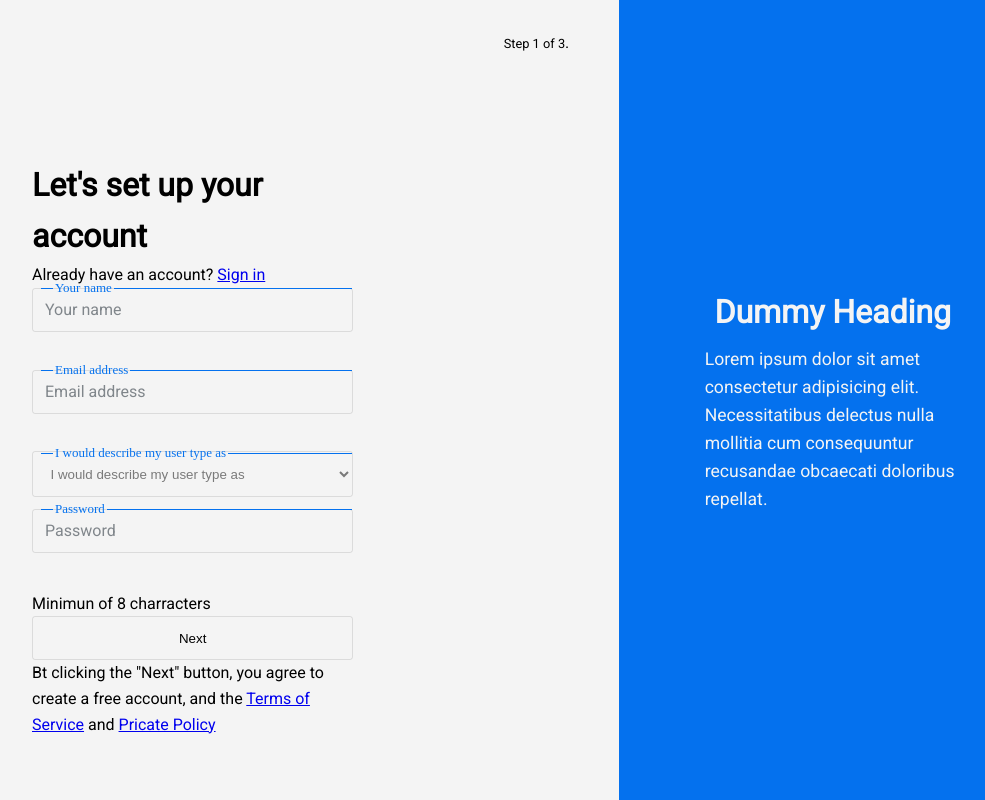
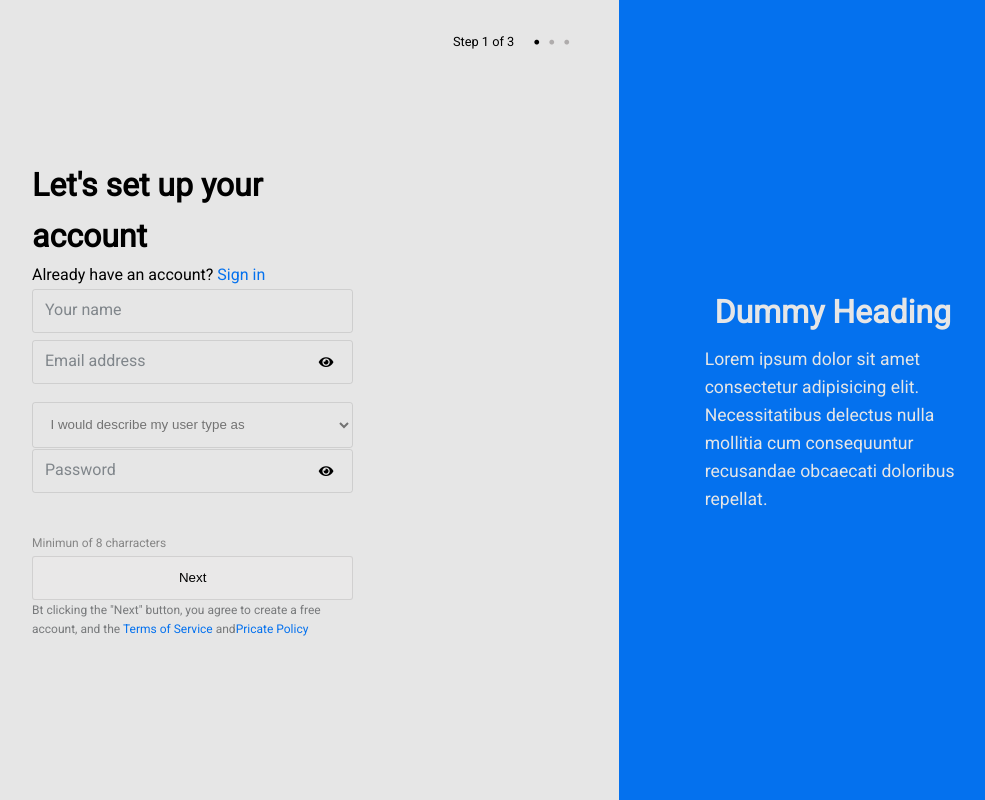
Before and after one commit to mahdiabubakar/fed-task, a React (Create React App) app: page / in a window 1280 px wide. Shown: the whole page, without its empty margins (234-1219 px from the left). Built offline with nearby package versions, Linux system fonts and the light colour scheme.

Commit message:
MAke sure user cant submit number as name

```diff
--- a/src/App.css
+++ b/src/App.css
@@ -1,11 +1,12 @@
 @import url('https://fonts.googleapis.com/css2?family=Roboto:wght@100;400&display=swap');
 
+/* ROOT VARIABLE */
 :root {
   --primary-color: #0471ee;
-  --light-color: #f4f4f4;
+  --light-color: #e6e6e6;
   --dark-color: #000;
   --transparent-color: rgba(0, 0, 0, 0);
-  --opacity: 0.7;
+  --danger-color: #ff0000;
 }
 
 * {
@@ -20,9 +21,29 @@ body {
   font-size: 1rem;
 }
 
+/* COMMON */
+a {
+  color: var(--primary-color);
+  text-decoration: none;
+}
+
+.p-small {
+  font-size: 0.75rem;
+  color: #787a7c;
+}
+
+.error {
+  float: left;
+  margin-top: -5px;
+  font-size: 12px;
+  font-weight: 400;
+  color: var(--danger-color);
+}
+
+/* FORM SECTION AND DUMMY SECTION */
 .form-overlay {
   position: absolute;
-  background: hsl(0, 0%, 90%);
+  background: #e6e6e6;
   width: 100vw;
   height: 100vh;
   display: grid;
@@ -48,6 +69,20 @@ body {
   position: absolute;
   top: 30px;
   right: 50px;
+  display: flex;
+  align-items: center;
+}
+
+/* PAGES (STEPS) */
+.form-overlay > div.form-container div.top i:first-child {
+  color: var(--dark-color);
+}
+
+.form-overlay > div.form-container div.top i {
+  font-size: 5px;
+  padding-bottom: 10px;
+  padding-left: 10px;
+  color: #afacac;
 }
 
 .form-overlay > div.form-container div.top p {
@@ -55,6 +90,7 @@ body {
   display: inline;
 }
 
+/* FORM STYLES */
 form {
   height: 60%;
   width: 40%;
@@ -67,6 +103,7 @@ form > div {
   padding: 0 10px;
 }
 
+/* ALL KINDS OF INPUT STYLES */
 form > div input {
   display: block;
   width: 100%;
@@ -79,50 +116,60 @@ form > div input {
   transition: 0.1s;
 }
 
-/* .Before-FS {
-  width: 344px;
-  border: 1px solid #c2c2c2;
-  border-radius: 3px;
-  height: 28px;
-  font-size: 16px;
-  margin: 1px 1px 0 1px;
-  padding: 13px 15px;
-} */
-
+/* FOCUS ON INPUT & SELECT */
 form > div input:focus,
 form > div select:focus {
   border: 1px solid var(--primary-color);
-  /* border-top: 1px solid transparent; */
 }
 
-.Fieldset > p {
-  /* opacity: 0; */
+.fieldset-p {
+  opacity: 0;
   transition: 0.2s;
 }
 
-.Fieldset > p {
+.fieldset {
+  position: relative;
+}
+
+/* SHOW PASSWORD/EMAIL EYE */
+.show-hide {
+  position: absolute;
+  top: 9px;
+  right: 15px;
+  cursor: pointer;
+  z-index: 1;
+  padding: 0 5px;
+}
+
+.show-hide i {
+  font-size: 13px;
+}
+
+/* CONTAINER FOR ALL INPUTS AND OTHERS */
+.fieldset > p {
   position: relative;
   top: -47px;
   font: 1em normal;
-  margin: -5px 2.5px -8px 10px;
+  margin: -5px 2.5px -8px -5px;
 }
 
-.Fieldset > p > span {
+/* INPUT CAPTION LIKE GMAIL INPUT */
+.fieldset > p > span {
   float: left;
   color: var(--primary-color);
+  background: var(--light-color);
+  padding: 0 5px;
   font-size: 13px;
 }
 
-.Fieldset > p::before {
-  border-top: 1px solid var(--primary-color);
+.fieldset > p::before {
   content: ' ';
   float: left;
   margin: 0.5em 2px 0 -1px;
   width: 0.75em;
 }
 
-.Fieldset > p::after {
-  border-top: 1px solid var(--primary-color);
+.fieldset > p::after {
   content: ' ';
   display: block;
   height: 1.5em;
@@ -133,16 +180,19 @@ form > div select:focus {
   top: 0.5em;
 }
 
+/* THE TEXT THAT STANDS AS PLACEHOLDER */
 .placeholder {
   position: relative;
   left: 13px;
   top: -47px;
   color: #80868b;
   font-weight: 400;
+  display: inline-block;
   pointer-events: none;
-  transition: 0.4s;
+  transition: all 0.4s ease;
 }
 
+/* FUCOS/VALID STYLES */
 input:focus ~ label.placeholder,
 input:valid ~ label.placeholder {
   top: -60px;
@@ -150,14 +200,12 @@ input:valid ~ label.placeholder {
   opacity: 0;
 }
 
-input:focus + .Fieldset > p {
+/* SHOW PLACEHOLDER WHEN FOCUSED ON INPUT */
+input:focus + .fieldset-p {
   opacity: 1;
 }
 
-input:focus + .Fs-H {
-  opacity: 1;
-}
-
+/* SLELECT STYLES */
 form > div select {
   appearance: 10px;
   display: block;
@@ -170,6 +218,21 @@ form > div select {
   outline: none;
 }
 
+/* INPUT~SUBMIT STYLES */
+input[type='submit'] {
+  background: var(--primary-color);
+  color: var(--light-color);
+  cursor: pointer;
+}
+
+/* SUBMIT DISABLED STYLES */
+input[type='submit']:disabled {
+  background: rgb(233, 232, 232);
+  color: var(--dark-color);
+  cursor: default;
+}
+
+/* SUMMY HEADING STYLES */
 .form-overlay > div.text-container {
   width: 100%;
   height: 100%;
--- a/src/App.js
+++ b/src/App.js
@@ -5,6 +5,7 @@ import Home from './components/pages/Home';
 const App = () => {
   return (
     <Fragment>
+      {/* HOME COMPONENT RENDERING */}
       <Home />
     </Fragment>
   );
--- a/src/components/layouts/SignUp.jsx
+++ b/src/components/layouts/SignUp.jsx
@@ -1,12 +1,88 @@
-import React from 'react';
+import React, { useEffect, useState } from 'react';
 
 const SignUp = () => {
+  // FORM STATE
+  const [form, setForm] = useState({
+    name: '',
+    email: '',
+    password: '',
+    jobTitle: '',
+  });
+
+  // SHOW EMAIL STATE
+  const [showEmail, setShowEmail] = useState(false);
+  // SHOW PASSWORD
+  const [showPassword, setShowPassword] = useState(false);
+  // CHECK PASSWORD LENGTH STATE
+  const [isPassword, setIsPassword] = useState(false);
+  // CHECK PASSWORD MATCH STATE
+  const [match, setMatch] = useState(true);
+  // CHECK NAME IS NOT NUMBER
+  const [nameMatch, setNameMatch] = useState(false);
+  // CHECK YOU CAN SUBMIT
+  const [submit, setSubmit] = useState(true);
+
+  // FORM STATE DESTRUCTURING
+  const { name, email, jobTitle, password } = form;
+
+  // eslint-disable-next-line react-hooks/exhaustive-deps
+  const numberPattern = /\d+/g;
+
+  const checkName = () =>
+    name.match(numberPattern) ? setNameMatch(true) : setNameMatch(false);
+
+  // ONCAHNGE HANDLER
+  const onChange = e => setForm({ ...form, [e.target.name]: e.target.value });
+
+  // eslint-disable-next-line react-hooks/exhaustive-deps
+  const emailPattern = /^\S+@\S+\.\S+$/;
+
+  // CHECK EMAIL MATCHES THE EMAIL TYPED IN
+  const isMatch = () =>
+    email.match(emailPattern) ? setMatch(true) : setMatch(false);
+
+  // CHECK PASSWORD LENGTH FUNC
+  const chkPassword = () => {
+    return password.length >= 8 ? setIsPassword(false) : setIsPassword(true);
+  };
+
+  // SHOW / HIDE EMAIL
+  const hideEmail = () => {
+    setShowEmail(!showEmail);
+  };
+
+  // SHOW / HIDE PASSWORD
+  const hidePassword = () => {
+    setShowPassword(!showPassword);
+  };
+
+  // MOUNTED IMMIDIATELY THE COMPONENTS LOADS
+  useEffect(() => {
+    // CHECK IF YOU CAN SUBMIT
+    if (
+      name.length >= 3 &&
+      !name.match(numberPattern) &&
+      email.match(emailPattern) &&
+      password.length >= 8 &&
+      (jobTitle === 'developer' || 'teacher')
+    ) {
+      setSubmit(false);
+    } else {
+      setSubmit(true);
+    }
+  }, [email, jobTitle, name, password, emailPattern, numberPattern]);
+
   return (
+    // RENDERING THE FORM
     <div className='form-overlay'>
       <div className='form-container'>
         <div className='top'>
-          <p>Step 1 of 3</p>
-          <span>.</span>
+          <p>Step 1 of 3 </p>
+          <p style={{ marginLeft: '10px' }}>
+            <i class='fas fa-circle' />
+            <i class='fas fa-circle' />
+            <i class='fas fa-circle' />
+          </p>
         </div>
         <form>
           <div className='form-head'>
@@ -15,55 +91,127 @@ const SignUp = () => {
               Already have an account? <a href='#!'> Sign in </a>
             </p>
           </div>
-          <div>
-            <div class='Fieldset'>
-              <input type='text' class='input' required />
-              <p>
-                <span>Your name</span>
+          <div style={{ marginBottom: '-30px' }}>
+            <div class='fieldset'>
+              <input
+                type='text'
+                class='input'
+                required
+                name='name'
+                value={name}
+                onChange={onChange}
+                onBlur={checkName}
+                // MAKE BORDER RED IF NAME INCLUDES NUMBER
+                style={{ border: nameMatch && '1px solid red' }}
+              />
+              <p className='fieldset-p'>
+                {/* MAKE FIELDSET RED IF NAME INCLUDES NUMBER */}
+                <span style={{ color: nameMatch && 'red' }}>Your name</span>
               </p>
-              <label class='placeholder'>Your name</label>
+              <label
+                class='placeholder'
+                style={{
+                  // DISAPEAR PLACEHOLDER ON HOVER
+                  display: name.length > 0 && 'none',
+                }}>
+                Your name
+              </label>
             </div>
           </div>
           <div>
-            <div class='Fieldset'>
-              <input type='email' class='input' required />
-              <p>
-                <span>Email address</span>
+            <div class='fieldset'>
+              <input
+                type='email'
+                class='input'
+                required
+                name='email'
+                value={email}
+                onChange={onChange}
+                onBlur={isMatch}
+                style={{
+                  // MAKE BORDER RED IF INVALID EMAIL
+                  border: !match && '1px solid red',
+                }}
+              />
+              <p className='fieldset-p'>
+                {/* MAKE BORDER RED IF INVALID EMAIL */}
+                <span style={{ color: !match && 'red' }}>Email address</span>
               </p>
-              <label class='placeholder'>Email address</label>
+              <label
+                class='placeholder'
+                style={{ display: email.length > 0 && 'none' }}>
+                Email address
+              </label>
+              <div className='show-hide' onClick={hideEmail}>
+                {showEmail ? (
+                  <i class='fas fa-eye-slash'></i>
+                ) : (
+                  <i class='fas fa-eye' />
+                )}
+              </div>
             </div>
+            <p
+              // EMAIL ERROR CHECKER
+              style={{ display: !match ? 'inline-block' : 'none' }}
+              className='error'>
+              Please enter a valid email address
+            </p>
           </div>
-          <div>
-            <div class='Fieldset'>
-              <select name='job-title' defaultValue='user-type' required>
-                <option value='user-type' disabled>
+          <div style={{ marginTop: '-20px' }}>
+            <div class='fieldset'>
+              <select
+                name='jobTitle'
+                value={jobTitle}
+                onChange={onChange}
+                required>
+                <option value='userType' selected>
                   I would describe my user type as
                 </option>
                 <option value='developer'>Developer</option>
                 <option value='teacher'>Teacher</option>
               </select>
-              <p>
-                <span>I would describe my user type as</span>
-              </p>
             </div>
           </div>
           <div>
-            <div class='Fieldset'>
-              <input type='password' class='input' required />
-              <p>
-                <span>Password</span>
+            <div class='fieldset'>
+              <input
+                type={showPassword ? 'text' : 'password'}
+                class='input'
+                required
+                name='password'
+                value={password}
+                onChange={onChange}
+                onBlur={chkPassword}
+                // MAKE BORDER RED IF PASSWORD IS LESSTHAN 8 CHAR
+                style={{ border: isPassword && '1px solid red' }}
+              />
+              <p className='fieldset-p'>
+                <span style={{ color: isPassword && 'red' }}>Password</span>
               </p>
-              <label class='placeholder'>Password</label>
+              <label
+                class='placeholder'
+                style={{ display: email.length > 0 && 'none' }}>
+                Password
+              </label>
+              <div className='show-hide' onClick={hidePassword}>
+                {showPassword ? (
+                  <i class='fas fa-eye-slash'></i>
+                ) : (
+                  <i class='fas fa-eye' />
+                )}
+              </div>
             </div>
-            <span>Minimun of 8 charracters</span>
+            <span style={{ fontSize: '12px', color: '#858585' }}>
+              Minimun of 8 charracters
+            </span>
           </div>
           <div>
-            <input type='submit' value='Next' />
+            <input type='submit' value='Next' disabled={submit} />
           </div>
           <div>
-            <p>
+            <p className='p-small'>
               Bt clicking the "Next" button, you agree to create a free account,
-              and the <a href='#!'>Terms of Service</a> and{' '}
+              and the <a href='#!'>Terms of Service</a> and
               <a href='#!'>Pricate Policy</a>
             </p>
           </div>
--- a/src/index.js
+++ b/src/index.js
@@ -10,7 +10,4 @@ ReactDOM.render(
   document.getElementById('root'),
 );
 
-// If you want to start measuring performance in your app, pass a function
-// to log results (for example: reportWebVitals(console.log))
-// or send to an analytics endpoint. Learn more: https://bit.ly/CRA-vitals
 reportWebVitals();
```
